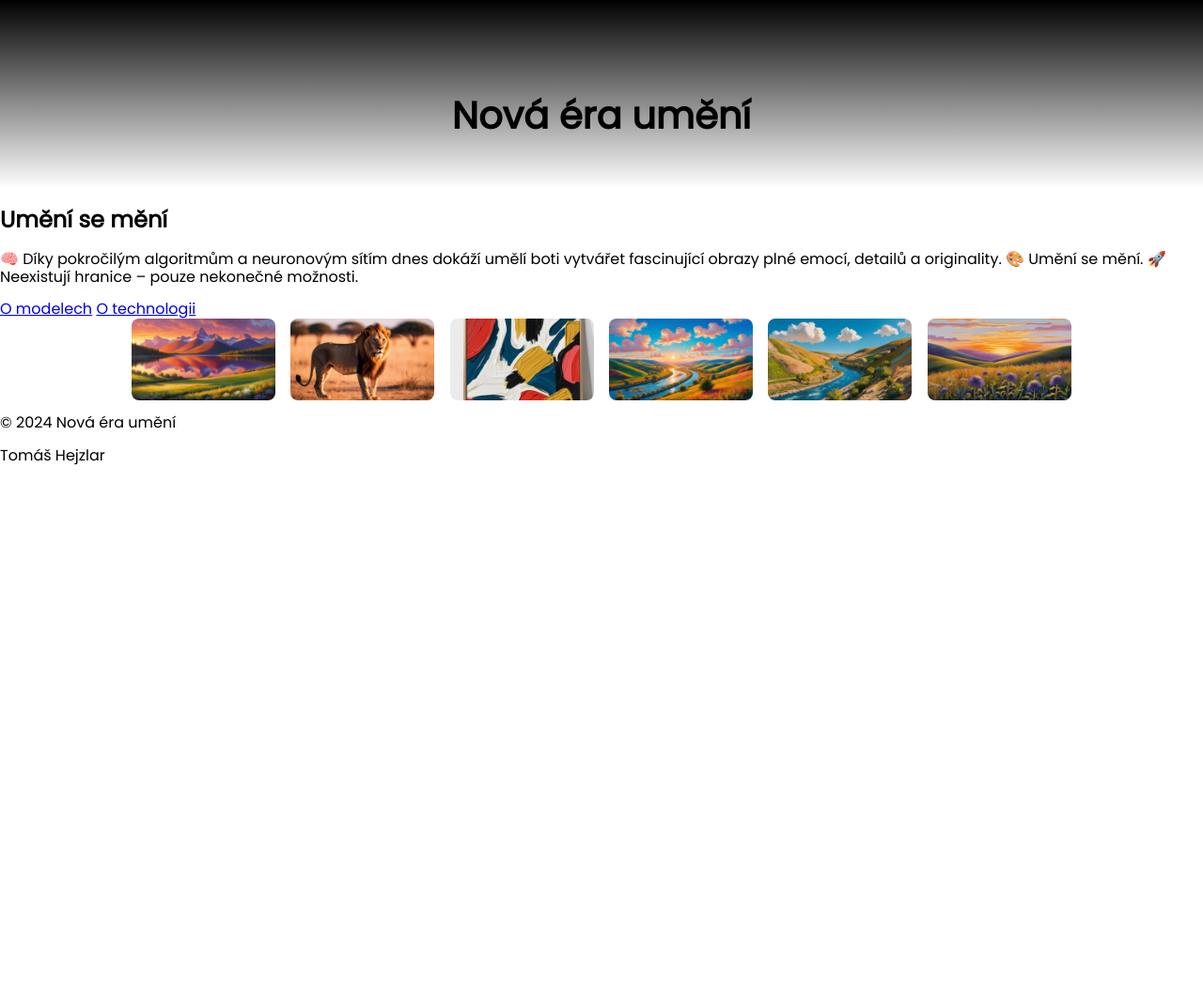
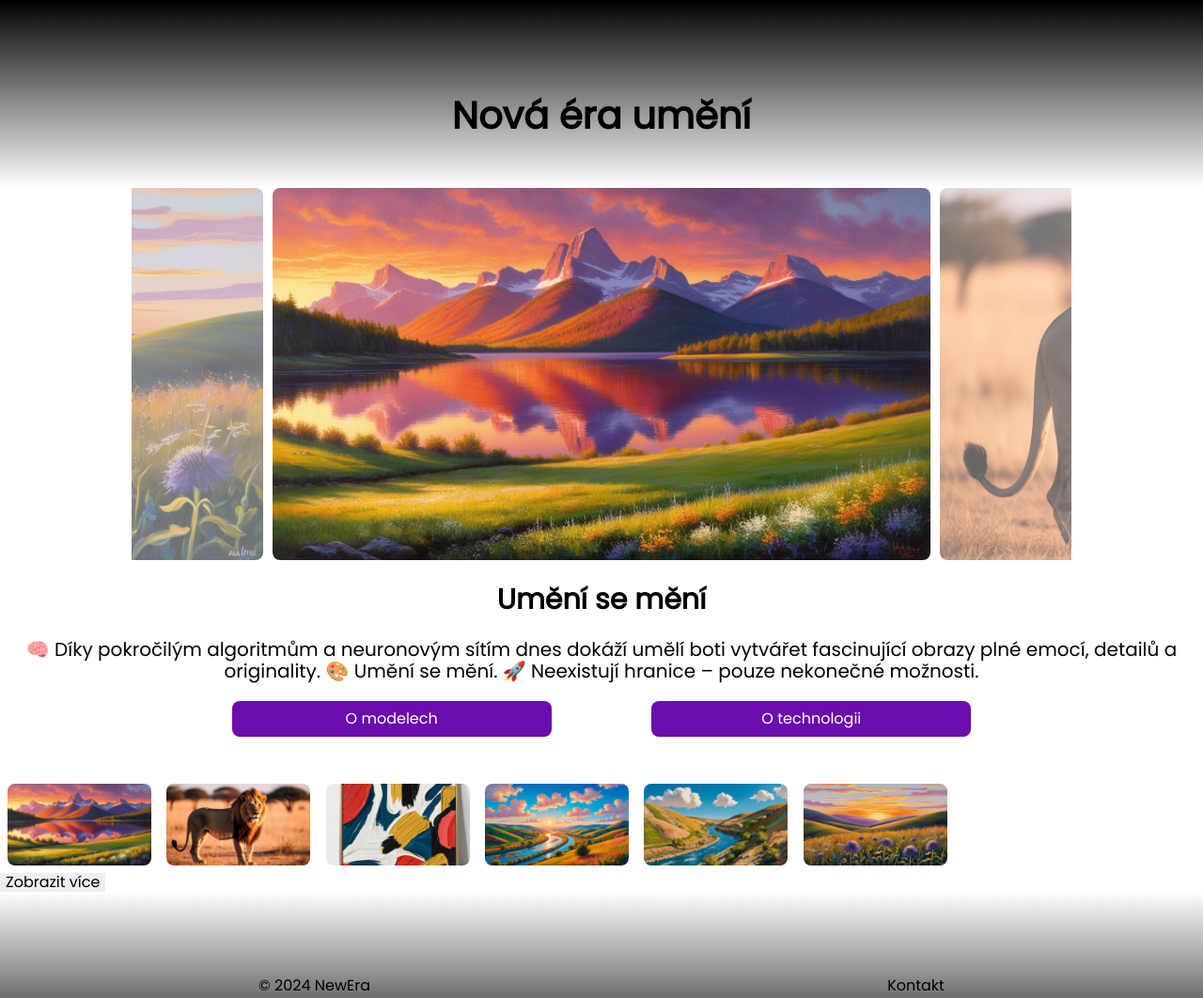
Before and after one commit to pslib-cz/2024-p2b-web-projekt-TomasHejzlar, a website built with Vite: page 2024-p2b-web-projekt-TomasHejzlar/index.html in a window 1280 px wide. Shown: the top 1062 px of the page at 94% size. Before the commit the page ends 800 px from the top, so only its background shows below. Built offline with nearby package versions, Linux system fonts and the light colour scheme; what lightgallery would draw is missing.

Commit message:
swiper přidán, práce na dropdown gallery

```diff
--- a/2024-p2b-web-projekt-TomasHejzlar/index.html
+++ b/2024-p2b-web-projekt-TomasHejzlar/index.html
@@ -1,5 +1,5 @@
 <!doctype html>
-<html lang="en">
+<html lang="cs">
   <head>
     <meta charset="UTF-8" />
     <link rel="preconnect" href="https://fonts.googleapis.com">
@@ -7,7 +7,7 @@
     <link href="https://fonts.googleapis.com/css2?family=Poppins:wght@200;400&display=swap" rel="stylesheet">
 
     <meta name="viewport" content="width=device-width, initial-scale=1.0" />
-    <title>New era</title>
+    <title>NewEra</title>
   </head>
   <body>
     <header class="header">
@@ -15,6 +15,39 @@
     </header>
 
     <main>
+
+      <!-- Swiper container -->
+<section id="swiper" class="swiper mySwiper">
+  <div class="swiper-wrapper">
+    <div class="swiper-slide">
+      <img src="/images/canva/landscape.jpg" alt="Obraz 1" class="img-responsive" />
+    </div>
+    <div class="swiper-slide">
+      <img src="/images/canva/animal.jpg" alt="Obraz 2" class="img-responsive" />
+    </div>
+    <div class="swiper-slide">
+      <img src="/images/canva/modern%20art.jpg" alt="Obraz 3" class="img-responsive" />
+    </div>
+    <div class="swiper-slide">
+      <img src="/images/canva/river.jpg" alt="Obraz 4" class="img-responsive" />
+    </div>
+    <div class="swiper-slide">
+      <img src="/images/canva/river2.jpg" alt="Obraz 5" class="img-responsive" />
+    </div>
+    <div class="swiper-slide">
+      <img src="/images/canva/sunset.jpg" alt="Obraz 6" class="img-responsive" />
+    </div>
+  </div>
+
+
+
+  <!-- Add Pagination -->
+  <div class="swiper-pagination"></div>
+
+</section>
+
+
+
       <section class="intro">
         <h2 class="h2">Umění se mění</h2>
         <p class="p">
@@ -22,13 +55,18 @@
           🎨 Umění se mění.
           🚀 Neexistují hranice – pouze nekonečné možnosti.
         </p>
-
+        <div class="buttons">
           <a href="#" class="button">O modelech</a>
           <a href="#" class="button">O technologii</a>
+        </div>
       </section>
 
+
+
+
       <!-- LightGallery -->
-      <section id="gallery" class="gallery">
+      <section id="gallerySection" class="gallerySection">
+        <div id="gallery"  class="gallery">
           <a href="/images/canva/landscape.jpg">
             <img src="/images/canva/landscape.jpg" alt="Obraz 1" class="img-responsive" />
           </a>
@@ -47,11 +85,30 @@
           <a href="/images/canva/sunset.jpg">
             <img src="/images/canva/sunset.jpg" alt="Obraz 6" class="img-responsive" />
           </a>
+
+          <div class="hidden-images">
+            <a href="/images/canva/modern%20art.jpg">
+              <img src="/images/canva/modern%20art.jpg" alt="Obraz 3" class="img-responsive" />
+            </a>
+            <a href="/images/canva/river.jpg">
+              <img src="/images/canva/river.jpg" alt="Obraz 4" class="img-responsive" />
+            </a>
+            <a href="/images/canva/river2.jpg">
+              <img src="/images/canva/river2.jpg" alt="Obraz 5" class="img-responsive" />
+            </a>
+            <a href="/images/canva/sunset.jpg">
+              <img src="/images/canva/sunset.jpg" alt="Obraz 6" class="img-responsive" />
+            </a>
+          </div>
+        </div>
+        <button id="toggleImages" class="dropdown">Zobrazit více</button>
+
       </section>
 
+
       <footer class="footer">
-        <p class="footer-text">© 2024 Nová éra umění</p>
-        <p class="footer-text">Tomáš Hejzlar</p>
+        <p class="footer-text">© 2024 NewEra</p>
+        <a class="footer-text">Kontakt</a>
       </footer>
 
       <script type="module" src="/src/main.js"></script>
--- a/2024-p2b-web-projekt-TomasHejzlar/src/main.js
+++ b/2024-p2b-web-projekt-TomasHejzlar/src/main.js
@@ -1,8 +1,12 @@
-import './style.css'
-import './normalize.css'
+import './style.css';
+import './normalize.css';
+
 import lightGallery from 'lightgallery';
 import 'lightgallery/css/lightgallery.css';
 
+import Swiper from 'swiper';
+import 'swiper/css';
+import 'swiper/css/pagination';
 
 document.addEventListener('DOMContentLoaded', () => {
   const gallery = document.getElementById('gallery');
@@ -11,4 +15,36 @@ document.addEventListener('DOMContentLoaded', () => {
       selector: 'a',
     });
   }
+
+  const swiper = new Swiper('.mySwiper', {
+    loop: true,
+    centeredSlides: true,
+    slidesPerView: 'auto',
+    spaceBetween: 10,
+    pagination: {
+      el: '.swiper-pagination',
+      clickable: true,
+    },
+  });
+
+  document.addEventListener('DOMContentLoaded', () => {
+    const gallery = document.getElementById('gallery');
+    if (gallery) {
+      lightGallery(gallery, {
+        selector: 'a',
+      });
+    }
+
+    const toggleBtn = document.getElementById('toggleImages');
+    const hiddenImages = document.querySelector('.hidden-images');
+
+    if (toggleBtn && hiddenImages) {
+      toggleBtn.addEventListener('click', () => {
+        hiddenImages.classList.toggle('visible');
+        toggleBtn.textContent = hiddenImages.classList.contains('visible') ? 'Skrýt' : 'Zobrazit více';
+      });
+    }
+  });
+
+
 });
--- a/2024-p2b-web-projekt-TomasHejzlar/src/style.css
+++ b/2024-p2b-web-projekt-TomasHejzlar/src/style.css
@@ -37,6 +37,19 @@ body {
 
 }
 
+
+.swiper {
+  width: 100%;
+  max-width: 1000px;
+  margin: auto;
+}
+
+.swiper-slide img {
+  width: 100%;
+  border-radius: 8px;
+}
+
+
 .h1 {
   padding-top: 100px;
   margin: 0px; /* bez default marginu */
@@ -45,12 +58,51 @@ body {
   text-align: center;
 }
 
+
+.intro{
+  display: block;
+  color: var(--secondary);
+  font-size: 20px;
+  text-align: center;
+  margin-bottom: 50px;
+}
+
+.buttons {
+  display: flex;
+  justify-content: space-evenly;
+  max-width: 1000px;  /* stejně jako .gallery */
+  margin: 0.5em auto; /* centrování jako galerie */
+}
+
+.button {
+  display: block;
+  width: 30%;
+  background-color: var(--button);
+  color: var(--primary);
+  border: none;
+  padding: 10px 20px;
+  text-align: center;
+  font-size: 16px;
+  cursor: pointer;
+  border-radius: 8px;
+  text-decoration: none;
+}
+
+
+.button:hover {
+  background-color: var(--primary);
+  color: var(--button);
+  border: 2px solid var(--button);
+}
+
+
+
 .gallery {
   display: grid;
   grid-template-columns: repeat(auto-fit, minmax(150px, 1fr));
   gap: 1rem;
   max-width: 1000px;
-  margin: auto;
+  margin: 0.5em;
 }
 
 
@@ -59,5 +111,62 @@ body {
 }
 
 .hidden-images.visible {
-  display: block;
+  display: grid; /* nebo flex, podle layoutu galerie */
+  grid-template-columns: repeat(auto-fit, minmax(150px, 1fr));
+  gap: 1rem;
 }
+
+.dropdown {
+  position: relative;
+  display: inline-block;
+  border: none;
+  justify-content: center;
+}
+
+.footer{
+  height: 200px;
+  background: linear-gradient(to bottom, var(--primary), var(--secondary) );
+  display: flex;
+  justify-content: space-around;
+  align-items: center;
+}
+
+
+
+
+
+
+/* Nastavení Swiper pro zobrazení pouze jednoho obrázku na střed, ale s náhledem dalších */
+.mySwiper {
+  position: relative;
+  width: 100%;
+  height: 100%;
+}
+
+/* Zajišťujeme, že obrázky jsou umístěny v řadě */
+.mySwiper .swiper-wrapper {
+  display: flex;
+  align-items: center;
+}
+
+.mySwiper {
+  padding: 20px 0;
+}
+
+.mySwiper .swiper-slide {
+  flex-shrink: 0;
+  width: 70%;
+  opacity: 0.6;
+  transition: opacity 0.4s ease;
+}
+
+.mySwiper .swiper-slide-active {
+  opacity: 1;
+}
+
+.mySwiper .swiper-slide img {
+  width: 100%;
+  height: auto;
+  border-radius: 8px;
+  object-fit: cover;
+}
--- a/package.json
+++ b/package.json
@@ -1,5 +1,6 @@
 {
   "dependencies": {
-    "lightgallery": "^2.8.3"
+    "lightgallery": "^2.8.3",
+    "swiper": "^11.2.6"
   }
 }
```
Also changed, not shown: 1 other file. Lines whose indentation alone changed are shown as unchanged.
